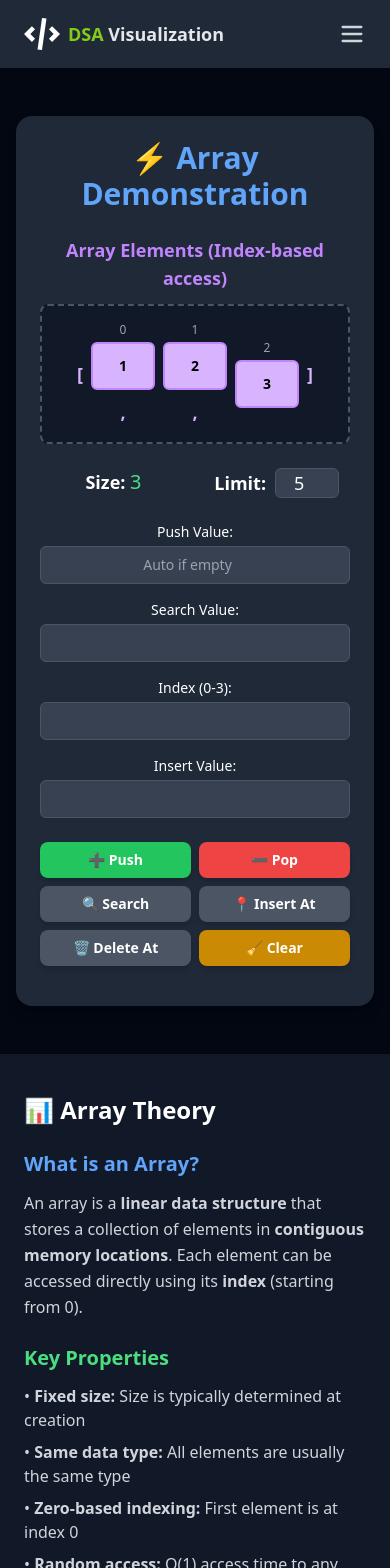
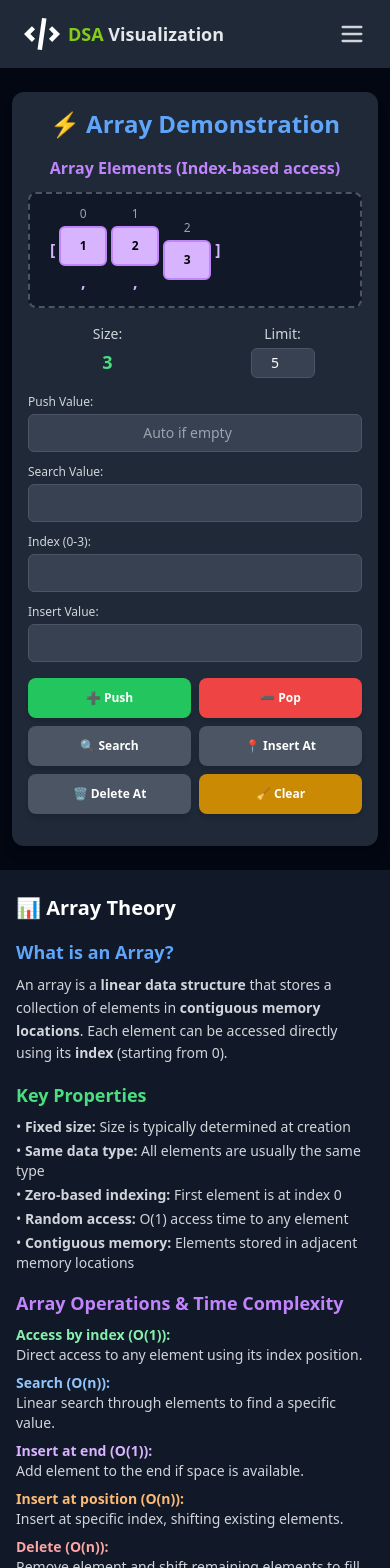
Before and after one commit to chandan22051592/DSA_Visualization, a React (Vite) app: page /Array in a window 390 px wide. Shown: the top 1568 px of the page. Built offline with nearby package versions, Linux system fonts and the light colour scheme.

Commit message:
solved mobile compatability issue in array.jsx

```diff
--- a/src/pages/Array.jsx
+++ b/src/pages/Array.jsx
@@ -35,12 +35,14 @@ export default function ArrayMethods() {
       return;
     }
     const num = Number(val);
-    if (!isNaN(num) && num > 0 && Number.isInteger(num) && num <= 60) {
+    if (!isNaN(num) && num > 0 && Number.isInteger(num) && num <= 100) {
       if (num < arr.length) {
         showMessage(`Limit must be at least ${arr.length} (current array size).`, "error");
         return;
       }
       setLimit(num);
+    } else if (num > 100) {
+      showMessage("Array limit must be 100 or less.", "error");
     }
   };
 
@@ -48,7 +50,7 @@ export default function ArrayMethods() {
   const handlePush = () => {
     const currentLimit = Number(limit);
     if (!currentLimit || currentLimit <= 0) {
-      showMessage("Please set a valid limit (1-60).", "error");
+      showMessage("Please set a valid limit (1-100).", "error");
       return;
     }
 
@@ -57,8 +59,8 @@ export default function ArrayMethods() {
       return;
     }
 
-    if (currentLimit > 60) {
-      showMessage("Array limit must be 60 or less.", "error");
+    if (currentLimit > 100) {
+      showMessage("Array limit must be 100 or less.", "error");
       return;
     }
 
@@ -88,8 +90,8 @@ export default function ArrayMethods() {
   // Pop last item with validation
   const handlePop = () => {
     const currentLimit = Number(limit);
-    if (currentLimit < arr.length) {
-      showMessage(`Limit should be at least ${arr.length} (current array size).`, "error");
+    if (currentLimit && currentLimit < arr.length - 1) {
+      showMessage(`Limit should be at least ${arr.length - 1} after popping.`, "error");
       return;
     }
 
@@ -207,17 +209,19 @@ export default function ArrayMethods() {
   };
 
   return (
-    <div className="grid grid-cols-1 lg:grid-cols-2 min-h-screen">
+    <div className="min-h-screen bg-gray-900">
+      {/* Mobile-first single column layout */}
+      <div className="lg:grid lg:grid-cols-2 lg:min-h-screen">
         {/* Implementation Section */}
-      <section className="bg-gray-950 flex flex-col items-center text-white py-12 px-4">
-        <div className="bg-gray-800 p-6 md:p-8 rounded-2xl shadow-lg w-full max-w-2xl text-center">
-          <h1 className="text-3xl md:text-4xl font-bold mb-6 text-blue-400">
+        <section className="bg-gray-950 flex flex-col items-center text-white py-6 sm:py-8 lg:py-12 px-3 sm:px-4">
+          <div className="bg-gray-800 p-4 sm:p-6 lg:p-8 rounded-xl shadow-lg w-full max-w-2xl">
+            <h1 className="text-2xl sm:text-3xl lg:text-4xl font-bold mb-4 sm:mb-6 text-blue-400 text-center">
               ⚡ Array Demonstration
             </h1>
 
             {/* Message Display */}
             {message && (
-            <div className={`p-3 rounded-lg mb-4 text-sm font-medium ${
+              <div className={`p-3 rounded-lg mb-4 text-sm font-medium text-center ${
                 messageType === 'error' ? 'bg-red-600 text-white' :
                 messageType === 'success' ? 'bg-green-600 text-white' :
                 'bg-blue-600 text-white'
@@ -227,27 +231,27 @@ export default function ArrayMethods() {
             )}
 
             {/* Array Visualization */}
-          <div className="mb-6">
-            <div className="text-lg mb-3 text-purple-400 font-semibold">
+            <div className="mb-4 sm:mb-6">
+              <div className="text-base sm:text-lg mb-3 text-purple-400 font-semibold text-center">
                 Array Elements (Index-based access)
               </div>
 
-            <div className="bg-gray-900 p-4 rounded-lg border-2 border-dashed border-gray-600 min-h-[120px] flex items-center justify-center">
+              <div className="bg-gray-900 p-3 sm:p-4 rounded-lg border-2 border-dashed border-gray-600 min-h-[100px] sm:min-h-[120px] flex items-center justify-center">
                 {arr.length === 0 ? (
-                <div className="text-gray-400 text-lg">
+                  <div className="text-gray-400 text-base sm:text-lg">
                     Empty Array []
                   </div>
                 ) : (
-                <div className="overflow-x-auto w-full">
-                  <div className="flex gap-2 justify-center items-center min-w-max px-4">
-                    <span className="text-purple-300 font-bold text-lg">[</span>
+                  <div className="w-full overflow-x-auto">
+                    <div className="flex gap-1 sm:gap-2 justify-start lg:justify-center items-center min-w-max px-2 sm:px-4">
+                      <span className="text-purple-300 font-bold text-base sm:text-lg">[</span>
                       {arr.map((item, index) => (
-                      <div key={index} className="flex flex-col items-center">
+                        <div key={index} className="flex flex-col items-center flex-shrink-0">
                           <div className="text-xs text-gray-400 mb-1">
                             {index}
                           </div>
                           <div
-                          className={`w-16 h-12 flex items-center justify-center border-2 rounded-md font-bold text-sm transition-all duration-300 ${
+                            className={`w-12 h-10 sm:w-16 sm:h-12 flex items-center justify-center border-2 rounded-md font-bold text-xs sm:text-sm transition-all duration-300 ${
                               foundIndex === index
                                 ? "border-green-400 bg-green-300 text-black shadow-lg scale-110"
                                 : "border-purple-400 bg-purple-300 text-black"
@@ -256,11 +260,11 @@ export default function ArrayMethods() {
                             {item}
                           </div>
                           {index < arr.length - 1 && (
-                          <div className="text-purple-300 font-bold text-lg mt-2">,</div>
+                            <div className="text-purple-300 font-bold text-base sm:text-lg mt-1 sm:mt-2">,</div>
                           )}
                         </div>
                       ))}
-                    <span className="text-purple-300 font-bold text-lg">]</span>
+                      <span className="text-purple-300 font-bold text-base sm:text-lg">]</span>
                     </div>
                   </div>
                 )}
@@ -268,54 +272,54 @@ export default function ArrayMethods() {
             </div>
 
             {/* Array Info */}
-          <div className="grid grid-cols-2 gap-4 mb-6">
-            <div className="text-lg">
-              <strong>Size:</strong>{" "}
-              <span className="text-green-400 text-xl">{arr.length}</span>
+            <div className="grid grid-cols-2 gap-4 mb-4 sm:mb-6">
+              <div className="text-sm sm:text-base text-center">
+                <div className="text-gray-300 mb-1">Size:</div>
+                <div className="text-green-400 text-lg sm:text-xl font-bold">{arr.length}</div>
               </div>
-            <div className="text-lg">
-              <strong>Limit:</strong>{" "}
+              <div className="text-sm sm:text-base text-center">
+                <div className="text-gray-300 mb-1">Limit:</div>
                 <input
                   type="number"
                   value={limit}
                   onChange={handleLimitChange}
                   min={arr.length}
-                max="60"
-                className="w-16 text-center bg-gray-700 text-white rounded-md ml-1 border border-gray-600 focus:border-blue-400 focus:outline-none"
+                  max="100"
+                  className="w-16 sm:w-20 text-center bg-gray-700 text-white rounded-md py-1 border border-gray-600 focus:border-blue-400 focus:outline-none text-sm sm:text-base"
                 />
               </div>
             </div>
 
             {/* Input Controls */}
-          <div className="grid grid-cols-1 md:grid-cols-2 gap-4 mb-6">
+            <div className="space-y-3 sm:space-y-0 sm:grid sm:grid-cols-1 md:grid-cols-2 sm:gap-4 mb-4 sm:mb-6">
               {/* Push Value */}
               <div>
-              <label className="block text-sm font-medium mb-1">Push Value:</label>
+                <label className="block text-xs sm:text-sm font-medium mb-1 text-gray-300">Push Value:</label>
                 <input
                   type="number"
                   value={pushValue}
                   onChange={(e) => setPushValue(e.target.value)}
                   placeholder="Auto if empty"
                   className="w-full text-center bg-gray-700 text-white rounded-md p-2 border border-gray-600 focus:border-blue-400 focus:outline-none text-sm"
-                onKeyPress={(e) => e.key === 'Enter' && handlePush()}
+                  onKeyDown={(e) => e.key === 'Enter' && handlePush()}
                 />
               </div>
 
               {/* Search Value */}
               <div>
-              <label className="block text-sm font-medium mb-1">Search Value:</label>
+                <label className="block text-xs sm:text-sm font-medium mb-1 text-gray-300">Search Value:</label>
                 <div className="flex gap-1">
                   <input
                     type="number"
                     value={searchValue}
                     onChange={(e) => setSearchValue(e.target.value)}
                     className="flex-1 text-center bg-gray-700 text-white rounded-md p-2 border border-gray-600 focus:border-blue-400 focus:outline-none text-sm"
-                  onKeyPress={(e) => e.key === 'Enter' && handleSearch()}
+                    onKeyDown={(e) => e.key === 'Enter' && handleSearch()}
                   />
                   {foundIndex !== null && (
                     <button
                       onClick={clearSearch}
-                    className="px-2 py-2 bg-gray-600 hover:bg-gray-500 text-white rounded-md transition text-xs"
+                      className="px-2 py-2 bg-gray-600 hover:bg-gray-500 active:bg-gray-400 text-white rounded-md transition text-xs touch-manipulation"
                     >
                       ✕
                     </button>
@@ -325,7 +329,7 @@ export default function ArrayMethods() {
 
               {/* Insert Index */}
               <div>
-              <label className="block text-sm font-medium mb-1">Index (0-{arr.length}):</label>
+                <label className="block text-xs sm:text-sm font-medium mb-1 text-gray-300">Index (0-{arr.length}):</label>
                 <input
                   type="number"
                   value={insertIndex}
@@ -338,58 +342,58 @@ export default function ArrayMethods() {
 
               {/* Insert Value */}
               <div>
-              <label className="block text-sm font-medium mb-1">Insert Value:</label>
+                <label className="block text-xs sm:text-sm font-medium mb-1 text-gray-300">Insert Value:</label>
                 <input
                   type="number"
                   value={insertValue}
                   onChange={(e) => setInsertValue(e.target.value)}
                   className="w-full text-center bg-gray-700 text-white rounded-md p-2 border border-gray-600 focus:border-blue-400 focus:outline-none text-sm"
-                onKeyPress={(e) => e.key === 'Enter' && handleInsert()}
+                  onKeyDown={(e) => e.key === 'Enter' && handleInsert()}
                 />
               </div>
             </div>
 
             {/* Operation Buttons */}
-          <div className="grid grid-cols-2 md:grid-cols-3 gap-2 mb-4">
+            <div className="grid grid-cols-2 sm:grid-cols-3 gap-2 mb-4">
               <button
                 onClick={handlePush}
                 disabled={arr.length >= Number(limit)}
-              className="px-3 py-2 bg-green-500 hover:bg-green-600 disabled:bg-gray-600 disabled:cursor-not-allowed text-white text-sm font-semibold rounded-lg shadow-md transition transform hover:scale-105 disabled:hover:scale-100"
+                className="px-2 sm:px-3 py-3 bg-green-500 hover:bg-green-600 active:bg-green-700 disabled:bg-gray-600 disabled:cursor-not-allowed text-white text-xs sm:text-sm font-semibold rounded-lg shadow-md transition transform hover:scale-105 active:scale-95 disabled:hover:scale-100 touch-manipulation"
               >
                 ➕ Push
               </button>
               <button
                 onClick={handlePop}
                 disabled={arr.length === 0}
-              className="px-3 py-2 bg-red-500 hover:bg-red-600 disabled:bg-gray-600 disabled:cursor-not-allowed text-white text-sm font-semibold rounded-lg shadow-md transition transform hover:scale-105 disabled:hover:scale-100"
+                className="px-2 sm:px-3 py-3 bg-red-500 hover:bg-red-600 active:bg-red-700 disabled:bg-gray-600 disabled:cursor-not-allowed text-white text-xs sm:text-sm font-semibold rounded-lg shadow-md transition transform hover:scale-105 active:scale-95 disabled:hover:scale-100 touch-manipulation"
               >
                 ➖ Pop
               </button>
               <button
                 onClick={handleSearch}
                 disabled={!searchValue}
-              className="px-3 py-2 bg-blue-500 hover:bg-blue-600 disabled:bg-gray-600 disabled:cursor-not-allowed text-white text-sm font-semibold rounded-lg shadow-md transition transform hover:scale-105 disabled:hover:scale-100"
+                className="px-2 sm:px-3 py-3 bg-blue-500 hover:bg-blue-600 active:bg-blue-700 disabled:bg-gray-600 disabled:cursor-not-allowed text-white text-xs sm:text-sm font-semibold rounded-lg shadow-md transition transform hover:scale-105 active:scale-95 disabled:hover:scale-100 touch-manipulation"
               >
                 🔍 Search
               </button>
               <button
                 onClick={handleInsert}
                 disabled={!insertIndex || !insertValue || arr.length >= Number(limit)}
-              className="px-3 py-2 bg-purple-500 hover:bg-purple-600 disabled:bg-gray-600 disabled:cursor-not-allowed text-white text-sm font-semibold rounded-lg shadow-md transition transform hover:scale-105 disabled:hover:scale-100"
+                className="px-2 sm:px-3 py-3 bg-purple-500 hover:bg-purple-600 active:bg-purple-700 disabled:bg-gray-600 disabled:cursor-not-allowed text-white text-xs sm:text-sm font-semibold rounded-lg shadow-md transition transform hover:scale-105 active:scale-95 disabled:hover:scale-100 touch-manipulation"
               >
                 📍 Insert At
               </button>
               <button
                 onClick={handleDeleteAt}
                 disabled={!insertIndex || arr.length === 0}
-              className="px-3 py-2 bg-orange-500 hover:bg-orange-600 disabled:bg-gray-600 disabled:cursor-not-allowed text-white text-sm font-semibold rounded-lg shadow-md transition transform hover:scale-105 disabled:hover:scale-100"
+                className="px-2 sm:px-3 py-3 bg-orange-500 hover:bg-orange-600 active:bg-orange-700 disabled:bg-gray-600 disabled:cursor-not-allowed text-white text-xs sm:text-sm font-semibold rounded-lg shadow-md transition transform hover:scale-105 active:scale-95 disabled:hover:scale-100 touch-manipulation"
               >
                 🗑️ Delete At
               </button>
               <button
                 onClick={handleClear}
                 disabled={arr.length === 0}
-              className="px-3 py-2 bg-yellow-600 hover:bg-yellow-700 disabled:bg-gray-600 disabled:cursor-not-allowed text-white text-sm font-semibold rounded-lg shadow-md transition transform hover:scale-105 disabled:hover:scale-100"
+                className="px-2 sm:px-3 py-3 bg-yellow-600 hover:bg-yellow-700 active:bg-yellow-800 disabled:bg-gray-600 disabled:cursor-not-allowed text-white text-xs sm:text-sm font-semibold rounded-lg shadow-md transition transform hover:scale-105 active:scale-95 disabled:hover:scale-100 touch-manipulation"
               >
                 🧹 Clear
               </button>
@@ -398,18 +402,18 @@ export default function ArrayMethods() {
         </section>
 
         {/* Theory Section */}
-      <section className="bg-gray-900 text-white flex flex-col items-start px-6 md:px-8 py-10">
-        <div className="max-w-2xl">
-          <h1 className="text-2xl md:text-3xl font-bold mb-6">
+        <section className="bg-gray-900 text-white flex flex-col items-start px-4 sm:px-6 lg:px-8 py-6 sm:py-8 lg:py-10">
+          <div className="max-w-2xl w-full">
+            <h1 className="text-xl sm:text-2xl lg:text-3xl font-bold mb-4 sm:mb-6">
               📊 Array Theory
             </h1>
 
-          <div className="space-y-6">
+            <div className="space-y-4 sm:space-y-6">
               <div>
-              <h2 className="text-xl font-semibold mb-3 text-blue-400">
+                <h2 className="text-lg sm:text-xl font-semibold mb-2 sm:mb-3 text-blue-400">
                   What is an Array?
                 </h2>
-              <p className="text-gray-300 leading-relaxed">
+                <p className="text-gray-300 leading-relaxed text-sm sm:text-base">
                   An array is a <strong>linear data structure</strong> that stores a collection of elements
                   in <strong>contiguous memory locations</strong>. Each element can be accessed directly
                   using its <strong>index</strong> (starting from 0).
@@ -417,10 +421,10 @@ export default function ArrayMethods() {
               </div>
 
               <div>
-              <h2 className="text-xl font-semibold mb-3 text-green-400">
+                <h2 className="text-lg sm:text-xl font-semibold mb-2 sm:mb-3 text-green-400">
                   Key Properties
                 </h2>
-              <ul className="text-gray-300 space-y-2">
+                <ul className="text-gray-300 space-y-1 sm:space-y-2 text-sm sm:text-base">
                   <li>• <strong>Fixed size:</strong> Size is typically determined at creation</li>
                   <li>• <strong>Same data type:</strong> All elements are usually the same type</li>
                   <li>• <strong>Zero-based indexing:</strong> First element is at index 0</li>
@@ -430,10 +434,10 @@ export default function ArrayMethods() {
               </div>
 
               <div>
-              <h2 className="text-xl font-semibold mb-3 text-purple-400">
+                <h2 className="text-lg sm:text-xl font-semibold mb-2 sm:mb-3 text-purple-400">
                   Array Operations & Time Complexity
                 </h2>
-              <div className="space-y-3 text-gray-300">
+                <div className="space-y-2 sm:space-y-3 text-gray-300 text-sm sm:text-base">
                   <div>
                     <strong className="text-green-300">Access by index (O(1)):</strong>
                     <br />Direct access to any element using its index position.
@@ -458,13 +462,13 @@ export default function ArrayMethods() {
               </div>
 
               <div>
-              <h2 className="text-xl font-semibold mb-3 text-yellow-400">
+                <h2 className="text-lg sm:text-xl font-semibold mb-2 sm:mb-3 text-yellow-400">
                   Advantages & Disadvantages
                 </h2>
-              <div className="grid md:grid-cols-2 gap-4 text-gray-300">
+                <div className="grid grid-cols-1 sm:grid-cols-2 gap-3 sm:gap-4 text-gray-300 text-sm sm:text-base">
                   <div>
                     <h3 className="font-semibold text-green-300 mb-2">✅ Advantages:</h3>
-                  <ul className="space-y-1 text-sm">
+                    <ul className="space-y-1 text-xs sm:text-sm">
                       <li>• Fast random access O(1)</li>
                       <li>• Memory efficient</li>
                       <li>• Cache-friendly</li>
@@ -473,7 +477,7 @@ export default function ArrayMethods() {
                   </div>
                   <div>
                     <h3 className="font-semibold text-red-300 mb-2">❌ Disadvantages:</h3>
-                  <ul className="space-y-1 text-sm">
+                    <ul className="space-y-1 text-xs sm:text-sm">
                       <li>• Fixed size (in static arrays)</li>
                       <li>• Expensive insertion/deletion</li>
                       <li>• Memory waste if underutilized</li>
@@ -484,10 +488,10 @@ export default function ArrayMethods() {
               </div>
 
               <div>
-              <h2 className="text-xl font-semibold mb-3 text-cyan-400">
+                <h2 className="text-lg sm:text-xl font-semibold mb-2 sm:mb-3 text-cyan-400">
                   Real-World Applications
                 </h2>
-              <ul className="text-gray-300 space-y-2">
+                <ul className="text-gray-300 space-y-1 sm:space-y-2 text-sm sm:text-base">
                   <li>• <strong>Database records:</strong> Storing rows of data</li>
                   <li>• <strong>Image processing:</strong> Pixel data in matrices</li>
                   <li>• <strong>Lookup tables:</strong> Fast data retrieval</li>
@@ -497,10 +501,10 @@ export default function ArrayMethods() {
               </div>
 
               <div>
-              <h2 className="text-xl font-semibold mb-3 text-red-400">
+                <h2 className="text-lg sm:text-xl font-semibold mb-2 sm:mb-3 text-red-400">
                   Dynamic Arrays (JavaScript/React)
                 </h2>
-              <p className="text-gray-300 leading-relaxed">
+                <p className="text-gray-300 leading-relaxed text-sm sm:text-base">
                   In JavaScript, arrays are <strong>dynamic</strong> - they can grow and shrink during runtime.
                   This demo simulates array operations with a size limit to demonstrate memory constraints
                   that exist in lower-level languages like C/C++.
@@ -510,5 +514,6 @@ export default function ArrayMethods() {
           </div>
         </section>
       </div>
+    </div>
   );
 }
```
Lines whose indentation alone changed are shown as unchanged.
